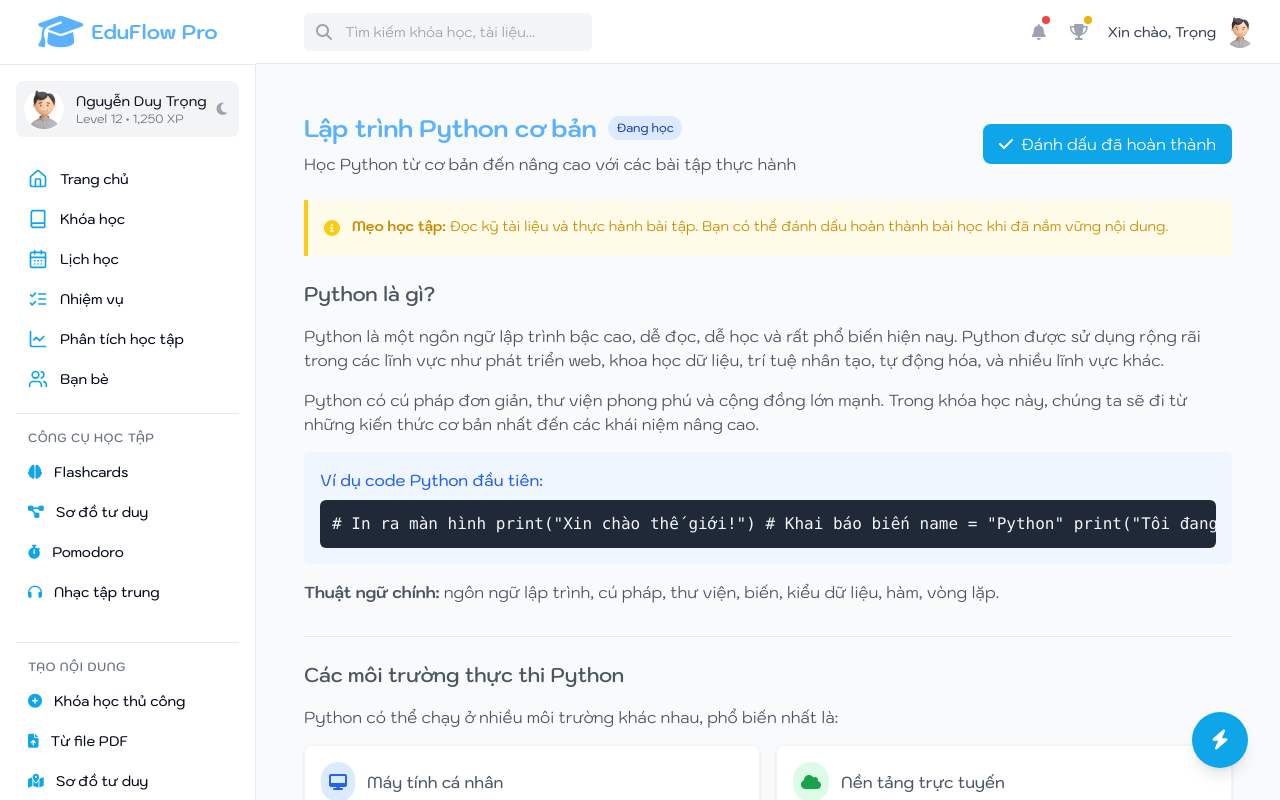
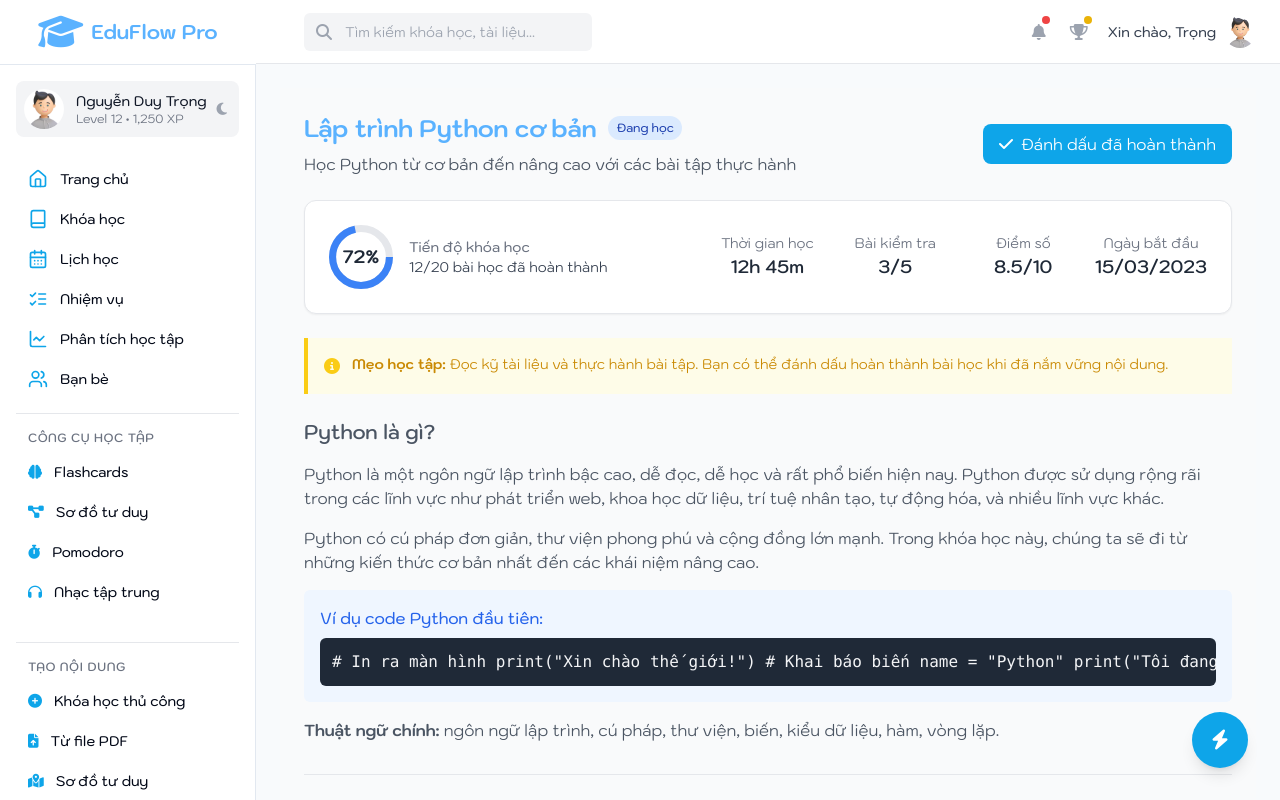
Before and after one commit to duytrong-dev/study-webapp, a Next.js app: page /courses/1/doc in a window 1280 px wide. Built offline with nearby package versions, Linux system fonts and the light colour scheme.

Commit message:
fix doc page

```diff
--- a/src/app/(public)/courses/[slug]/doc/page.tsx
+++ b/src/app/(public)/courses/[slug]/doc/page.tsx
@@ -1,3 +1,5 @@
+import CourseProgress from "@/components/custom/course-progress"
+
 export default function CoursesIdDoc() {
     return (
         <div className="flex flex-1 flex-col overflow-hidden">
@@ -24,6 +26,8 @@ export default function CoursesIdDoc() {
                                 </button>
                             </div>
                         </div>
+
+                        <CourseProgress />
 
                         <div className="bg-yellow-50 border-l-4 border-yellow-400 p-4 mb-6">
                             <div className="flex">
```
